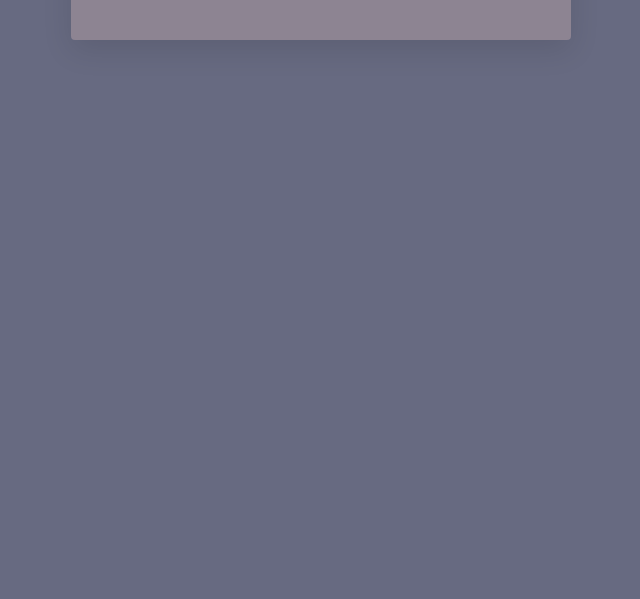
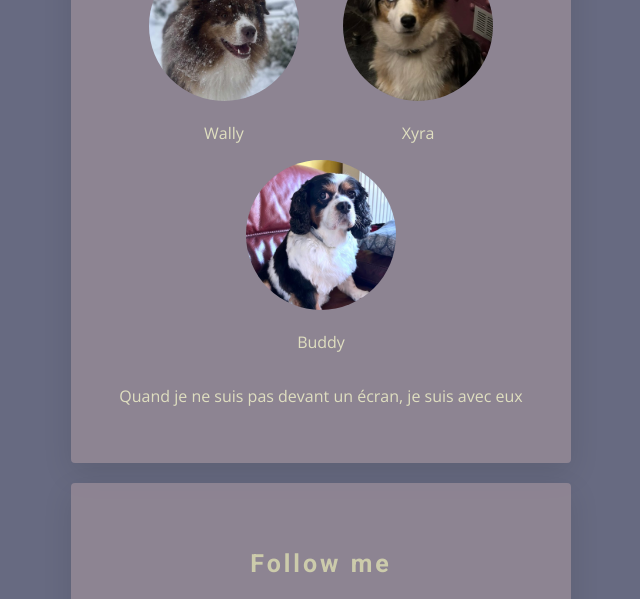
Before and after one commit to ChrisCroc/profile, a plain HTML site: page index.html in a window 1280 px wide. Shown: the part 668-1267 px from the top of the page, without its empty margins (319-959 px from the left). Before the commit the page ends 800 px from the top, so only its background shows below. Drawn offline with nearby package versions, Linux system fonts and the light colour scheme.

Commit message:
make my profil prettier

```diff
--- a/index.html
+++ b/index.html
@@ -17,7 +17,24 @@
       </p>
       <a id="first-link" href="https://www.instagram.com/coach_croc/" target="_blank" class="button-purple">Previous Job</a>
     </header>
-
+    <section class="card-ash text-center">
+      <h2>La famille</h2>
+      <ul class="list-inline">
+        <li>
+          <img src="images/2D0BE94D-479D-4F6E-8ABE-6760D5B65A98_1_105_c.jpeg" alt="Photo d'un berger australien dans la neige" class="dog-circle">
+          <p>Wally</p>
+        </li>
+        <li>
+          <img src="images/1951A983-D865-47F5-8F50-0733D40C0C15_4_5005_c.jpeg" alt="Photo d'un berger australien femelle en bas age" class="dog-circle">
+          <p>Xyra</p>
+        </li>
+        <li>
+          <img src="images/9A639549-76C9-4DE1-8C47-B369B0A223B7_1_105_c.jpeg" alt="Photo d'un cavalier King charles sur un canapé" class="dog-circle">
+          <p>Buddy</p>
+        </li>
+      </ul>
+      <p class="text-center">Quand je ne suis pas devant un écran, je suis avec eux</p>
+    </section>
     <footer class="card-ash text-center">
       <h2>Follow me</h2>
       <ul class="list-inline">
--- a/style.css
+++ b/style.css
@@ -78,6 +78,10 @@ h2 {
   line-height: 1.6;
 }
 
+section {
+  color: rgba(244, 245, 204, 0.8);
+}
+
 .button-purple {
   background-color: rgb(74, 78, 105, 0.84);
   padding: 0.35em 1em;
@@ -87,6 +91,14 @@ h2 {
 
 #profile-picture {
   width: 150px;
+}
+
+.dog-circle {
+  width: 150px;
+  height: 150px;
+  object-fit: cover;
+  border-radius: 50%;
+  object-position: top;
 }
 
 #first-link {
```
Also changed, not shown: images/1951A983-D865-47F5-8F50-0733D40C0C15_4_5005_c.jpeg (added), images/2D0BE94D-479D-4F6E-8ABE-6760D5B65A98_1_105_c.jpeg (added), images/9A639549-76C9-4DE1-8C47-B369B0A223B7_1_105_c.jpeg (added).
